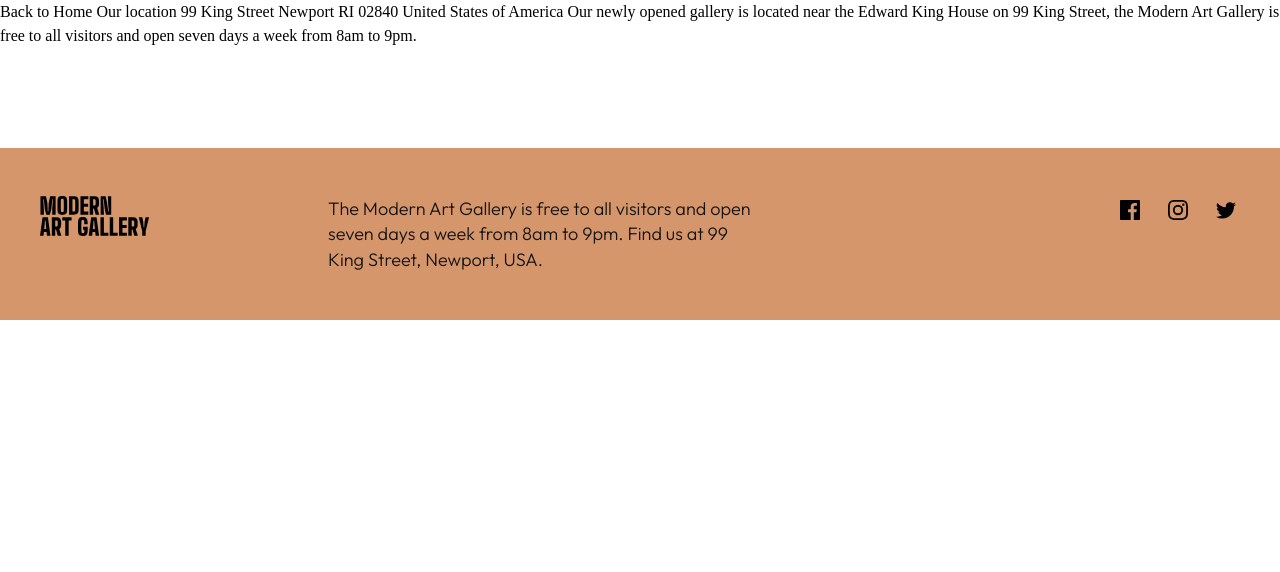
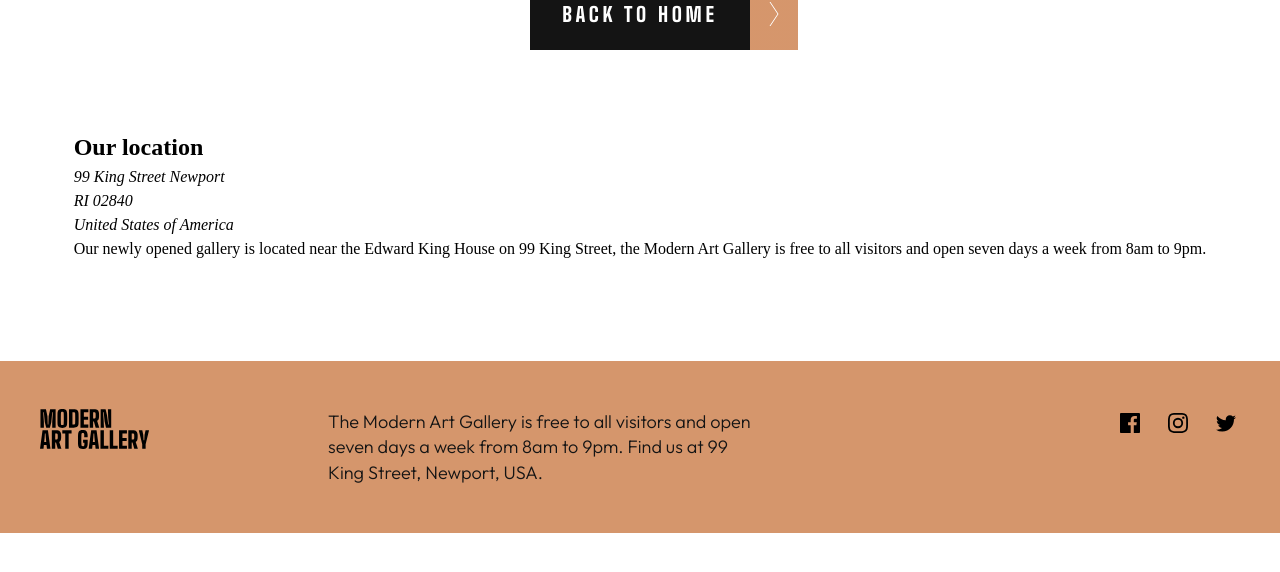
Before and after one commit to JuliAlchemDev/FM-art-gallery-website, a website: page location.html in a window 1280 px wide. Drawn offline with Linux system fonts and the light colour scheme.

Commit message:
feat(location): improve HTML structure and formatting for location page

```diff
--- a/location.html
+++ b/location.html
@@ -1,30 +1,42 @@
 <!DOCTYPE html>
 <html lang="en">
   <head>
-  <meta charset="UTF-8">
-  <meta name="viewport" content="width=device-width, initial-scale=1.0">
+    <meta charset="UTF-8" />
+    <meta name="viewport" content="width=device-width, initial-scale=1.0" />
 
     <!-- Styles -->
     <link rel="stylesheet" href="./assets/styles/css/reset.css" />
     <link rel="stylesheet" href="./assets/styles/main.css" />
-  <link rel="icon" type="image/png" sizes="32x32" href="./assets/favicon-32x32.png">
+    <link
+      rel="icon"
+      type="image/png"
+      sizes="32x32"
+      href="./assets/favicon-32x32.png"
+    />
 
     <title>Frontend Mentor | Art gallery website</title>
   </head>
   <body class="page--location">
+    <main class="map">
+      <a href="./index.html" class="header__link link--home">Back to Home</a>
+    </main>
 
-  Back to Home
-
-  Our location
-
-  99 King Street
-  Newport
-  RI 02840
+    <section class="location-info">
+      <h1 class="location-info__title">Our location</h1>
+      <article class="location-info__article">
+        <address class="location-info__address">
+          <span class="location-info__street">99 King Street</span>
+          Newport <br />
+          RI 02840 <br />
           United States of America
-
-  Our newly opened gallery is located near the Edward King House on 99 King
-  Street, the Modern Art Gallery is free to all visitors and open seven days
-  a week from 8am to 9pm.
+        </address>
+        <p class="location-info__description">
+          Our newly opened gallery is located near the Edward King House on 99
+          King Street, the Modern Art Gallery is free to all visitors and open
+          seven days a week from 8am to 9pm.
+        </p>
+      </article>
+    </section>
 
     <footer class="footer">
       <article class="footer__article">
@@ -53,19 +65,29 @@
       <nav class="footer__nav" aria-label="Social Media Links">
         <ul class="footer__nav-list">
           <li class="footer__nav-list-item">
-            <a href="https://www.facebook.com" class="footer__nav-link" data-network="facebook">
+            <a
+              href="https://www.facebook.com"
+              class="footer__nav-link"
+              data-network="facebook"
+            >
               <span class="sr-only">Facebook</span>
-
-              </a
-            >
+            </a>
           </li>
           <li class="footer__nav-list-item">
-            <a href="https://www.instagram.com" class="footer__nav-link" data-network="instagram">
+            <a
+              href="https://www.instagram.com"
+              class="footer__nav-link"
+              data-network="instagram"
+            >
               <span class="sr-only">Instagram</span></a
             >
           </li>
           <li class="footer__nav-list-item">
-            <a href="https://x.com/?lang=es" class="footer__nav-link" data-network="twitter">
+            <a
+              href="https://x.com/?lang=es"
+              class="footer__nav-link"
+              data-network="twitter"
+            >
               <span class="sr-only">Twitter</span>
             </a>
           </li>
```
Lines whose indentation alone changed are shown as unchanged.
